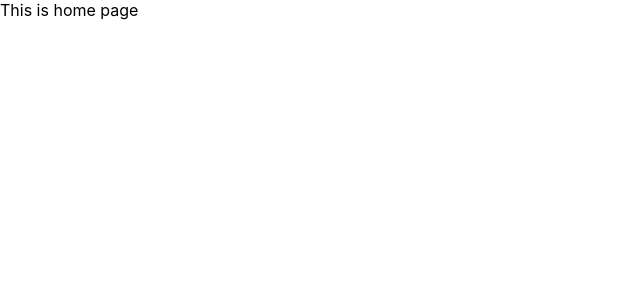
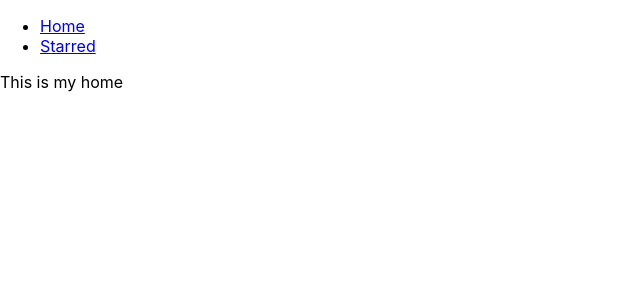
Before and after one commit to musama-mponda/my-box-office, a React (Create React App) app: page / in a window 1280 px wide. Shown: the top 300 px of the page, without its empty margins (0-640 px from the left). Built offline with nearby package versions, Linux system fonts and the light colour scheme.

Commit message:
added navbar and created page components

```diff
--- a/src/App.js
+++ b/src/App.js
@@ -1,19 +1,26 @@
 import React from 'react';
 import { Switch, Route } from 'react-router-dom';
 
+import Navs from './components/Navs';
+import Home from './pages/Home';
+import Starred from './pages/Starred';
+
 function App() {
   return (
+    <div>
+      <Navs />
       <Switch>
         <Route exact path="/">
-        This is home page
+          <Home />
         </Route>
 
         <Route exact path="/starred">
-        This is starred
+          <Starred />
         </Route>
 
-      <Route>This is 404 page</Route>
+        <Route>Not Found</Route>
       </Switch>
+    </div>
   );
 }
 
--- /dev/null
+++ b/src/components/Navs.js
@@ -0,0 +1,23 @@
+import React from 'react';
+import { Link } from 'react-router-dom';
+
+const LINKS = [
+  { to: '/', text: 'Home' },
+  { to: '/starred', text: 'Starred' },
+];
+
+const Navs = () => {
+  return (
+    <div>
+      <ul>
+        {LINKS.map(item => (
+          <li key={item.to}>
+            <Link to={item.to}>{item.text}</Link>
+          </li>
+        ))}
+      </ul>
+    </div>
+  );
+};
+
+export default Navs;
--- /dev/null
+++ b/src/pages/Home.js
@@ -0,0 +1,11 @@
+import React from 'react'
+
+const Home = () => {
+    return (
+        <div>
+            This is my home
+        </div>
+    )
+}
+
+export default Home
--- /dev/null
+++ b/src/pages/Starred.js
@@ -0,0 +1,7 @@
+import React from 'react';
+
+const Starred = () => {
+  return <div>This is my starred</div>;
+};
+
+export default Starred;
```
Lines whose indentation alone changed are shown as unchanged.
